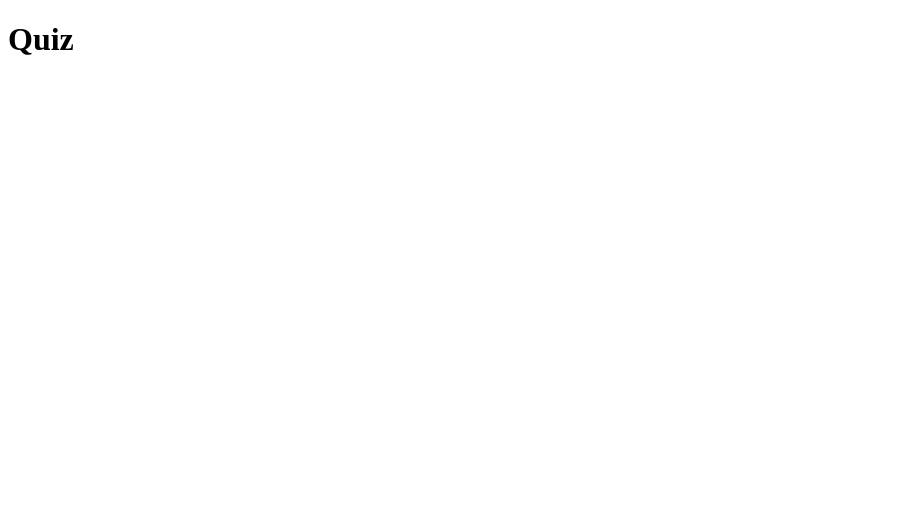
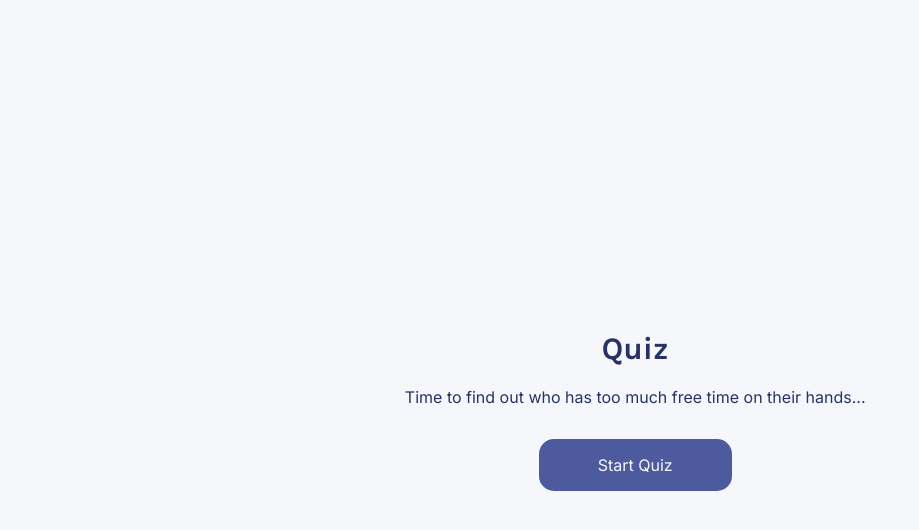
Before and after one commit to IanLuong/anime-quiz, a React (Create React App) app: page / in a window 1280 px wide. Shown: the top 530 px of the page, without its empty margins (0-919 px from the left). Built offline with nearby package versions, Linux system fonts and the light colour scheme.

Commit message:
Add start screen component

```diff
--- a/public/index.html
+++ b/public/index.html
@@ -1,13 +1,20 @@
 <!DOCTYPE html>
 <html lang="en">
+
 <head>
   <meta charset="UTF-8">
   <meta http-equiv="X-UA-Compatible" content="IE=edge">
   <meta name="viewport" content="width=device-width, initial-scale=1.0">
+  <link rel="preconnect" href="https://fonts.googleapis.com">
+  <link rel="preconnect" href="https://fonts.gstatic.com" crossorigin>
+  <link
+    href="https://fonts.googleapis.com/css2?family=Inter:wght@400;600;700&family=Karla:wght@400;600;700&display=swap"
+    rel="stylesheet">
   <title>Anime Quiz</title>
 </head>
+
 <body>
   <div id="root"></div>
-  <script src="index.pack.js"></script>
 </body>
+
 </html>
--- a/src/App.js
+++ b/src/App.js
@@ -1,8 +1,19 @@
+import React from "react"
+import Start from "./components/Start"
+import "./style.css"
+
 export default function App() {
+
+  const [newGame, setNewGame] = React.useState(true)
+
+  function startGame() {
+    setNewGame(prevState => !prevState)
+  }
+
   return (
-    <div>
-      <h1>Quiz</h1>
+    <div className="container">
+      {newGame ? <Start startGame={startGame}/> : <h1>QUIZ COMPONENT</h1>}
+
     </div>
-
   )
 }
--- /dev/null
+++ b/src/components/Start.js
@@ -0,0 +1,11 @@
+import React from "react";
+
+export default function Start(props) {
+  return (
+    <div className="start-screen">
+      <h1 className="start-screen--title">Quiz</h1>
+      <p className="start-screen--subtitle">Time to find out who has too much free time on their hands...</p>
+      <button className="start-screen--button" onClick={props.startGame}>Start Quiz</button>
+    </div>
+  )
+}
--- /dev/null
+++ b/src/style.css
@@ -0,0 +1,63 @@
+body {
+  background: #F5F7FB;
+}
+
+.container {
+  display: flex;
+  height: 98vh;
+  width: 98vw;
+  justify-content: center;
+  align-items: center;
+}
+
+.start-screen {
+  width: 550px;
+  height: 550px;
+  text-align: center;
+  display: flex;
+  flex-direction: column;
+  justify-content: center;
+  align-items: center;
+}
+
+.start-screen--title {
+  color: #293264;
+  font-family: 'Karla';
+  font-style: normal;
+  font-weight: 700;
+  font-size: 31.25px;
+}
+
+.start-screen--subtitle {
+  font-family: 'Inter';
+  font-style: normal;
+  font-weight: 400;
+  font-size: 16px;
+  color: #293264;
+  margin-top: 0;
+}
+
+.start-screen--button {
+  background: #4D5B9E;
+  border-radius: 15px;
+  width: 193px;
+  height: 52px;
+  font-family: 'Inter';
+  font-weight: 500;
+  font-size: 16px;
+
+  color: #F5F7FB;
+  border: none;
+
+  margin-top: 16px;
+  cursor: pointer;
+}
+
+.start-screen--button:hover {
+  background-color: #3e8e41;
+}
+
+.start-screen--button:active {
+  background-color: #3e8e41;
+  transform: translateY(2px);
+}
```
